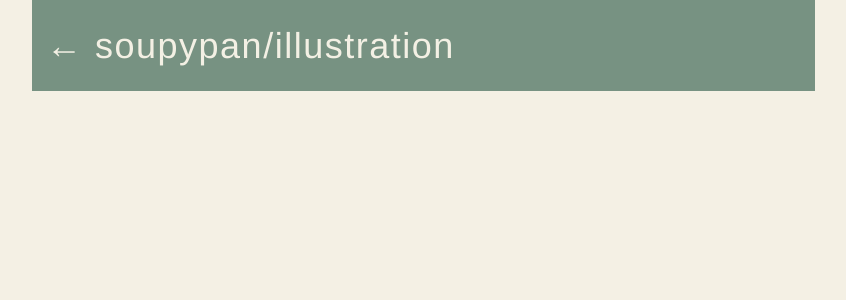
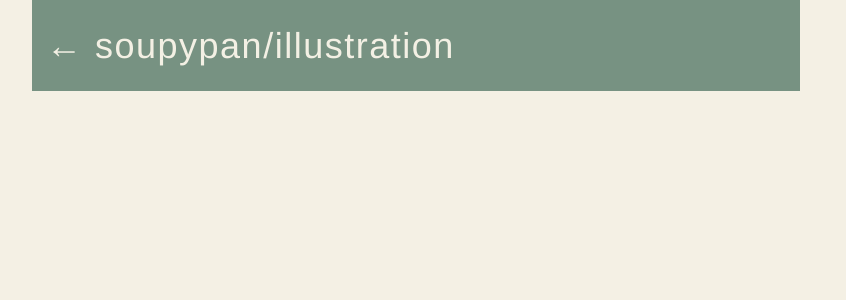
Before and after one commit to soupypan/soupypan.github.io, a Jekyll site: the page built from illustration/index.html, in a window 1280 px wide. Shown: the top 300 px of the page, without its empty margins (224-1070 px from the left). Built offline with Jekyll 4.4.1, drawn with Linux system fonts in a browser that asks for light colours.

Commit message:
Update main.css

```diff
--- a/css/main.css
+++ b/css/main.css
@@ -14,7 +14,6 @@
   font-size: 12px;
   letter-spacing: 1.5px;
   padding-left: 14px;
-  width: 100%;
 }
 .header a{
   text-decoration: none;
@@ -51,12 +50,9 @@
   background: #779282;
   padding: 9px;
   text-decoration: none;
+  color: #FCC1D6;
 }
-a {
-    text-decoration: none;
-    color: #FCC1D6;
 
-}
 li a:hover {
     background: #DE9988;
 }
```
